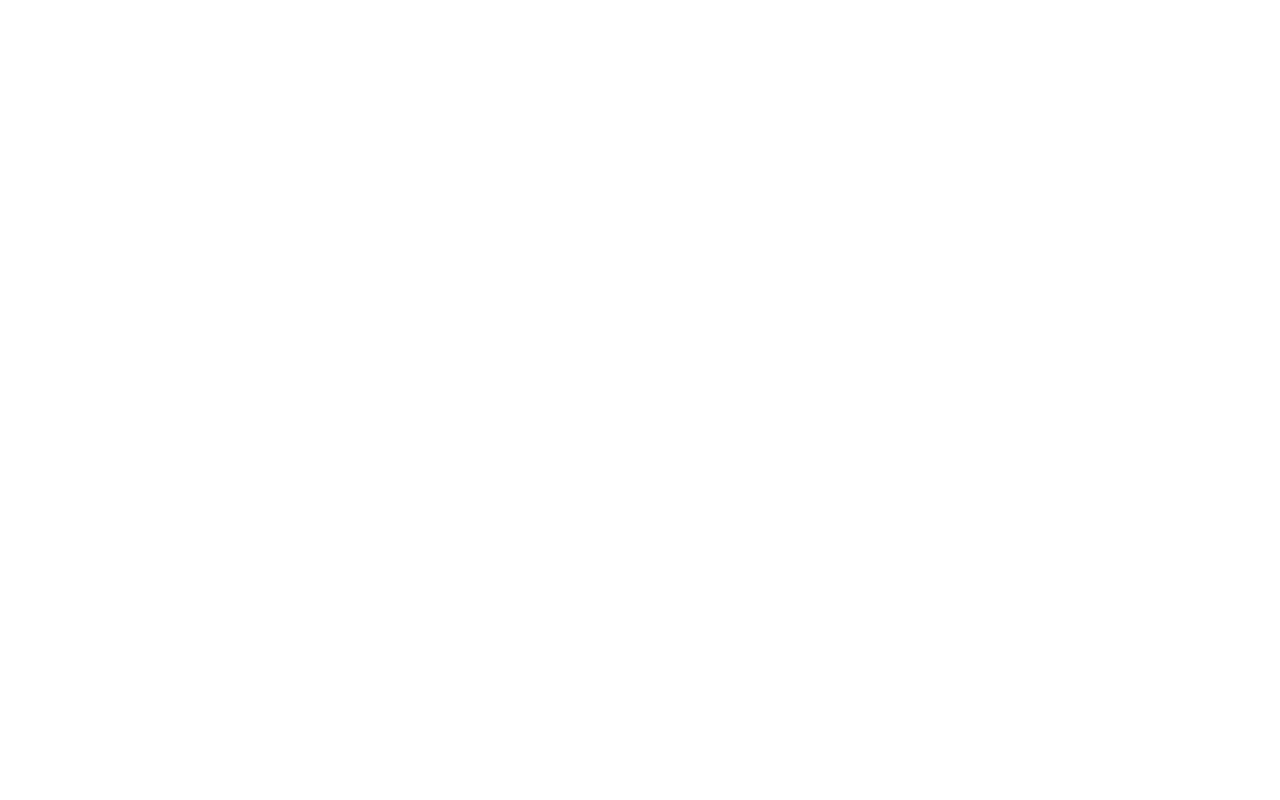
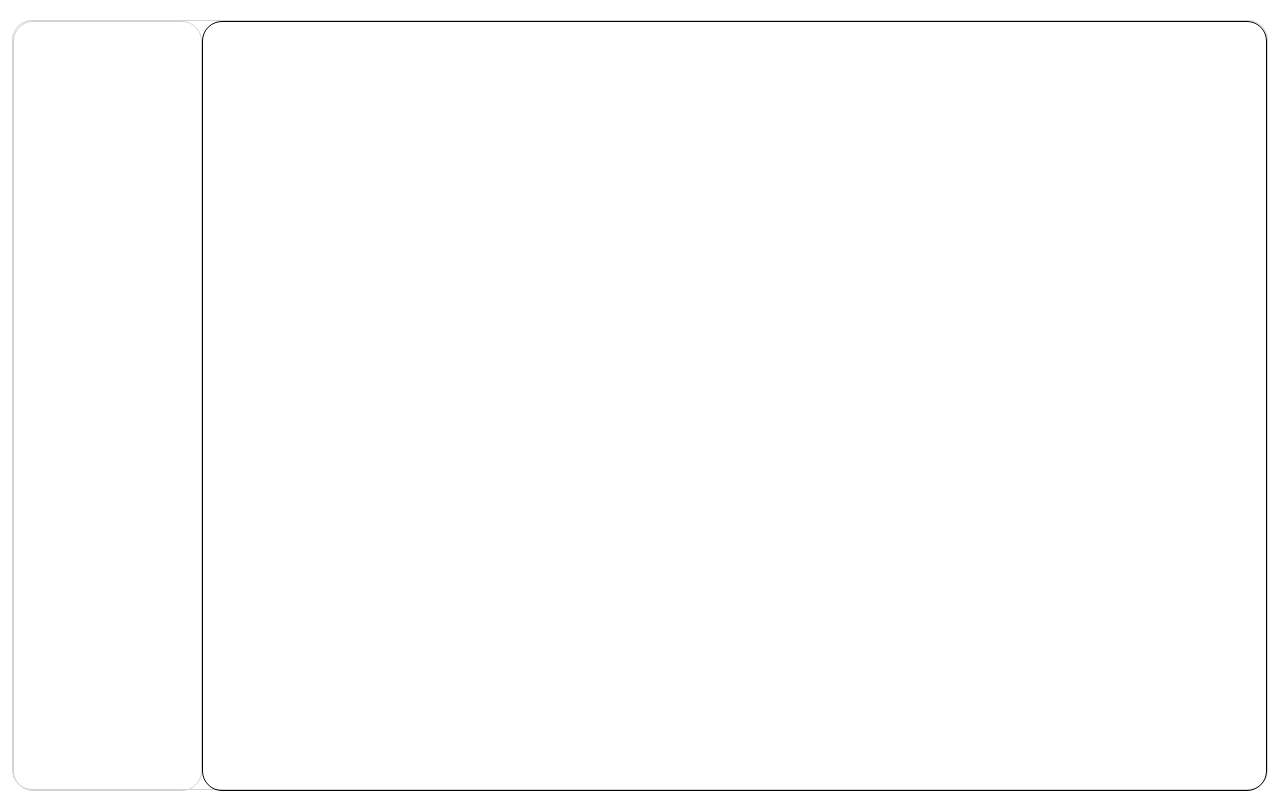
Before and after one commit to DustyDogCodex/To-It, a website built with webpack: page dist/index.html in a window 1280 px wide. Built offline with nearby package versions, Linux system fonts and the light colour scheme; files whose address does not match are found by name.

Commit message:
added divs for adding content. added styling for webpage layout.

```diff
--- a/dist/index.html
+++ b/dist/index.html
@@ -9,8 +9,14 @@
     <link rel="stylesheet" href="normalize.css.css">
 </head>
 <body>
+    <!-- content is the main div that contains EVERYTHING you see on screen -->
     <div class="content">
 
+        <!-- nav contains tabs for swithcing between  project and to do lists -->
+        <div class="nav"></div>
+
+        <!-- display div is where contents of the tab currently selected by the user are displayed -->
+        <div class="display"></div>
     </div>
     <script src="main.js"></script>
 </body>
--- a/dist/style.css
+++ b/dist/style.css
@@ -0,0 +1,34 @@
+body{
+    margin: 0;
+    padding: 0;
+    display: flex;
+    justify-content: center;
+    align-items: center;
+    box-sizing: border-box;
+}
+
+/* inital styling for content div */
+.content {
+    display: flex;
+    margin-top: 20px;
+    border: 1px solid lightgray;
+    border-radius: 20px;
+    height: 96vh;
+    width: 98vw;
+}
+
+/* initial styling for nav div */
+.nav {
+    height: 100%;
+    width: 15%;
+    border: 1px solid lightgray;
+    border-radius: 20px;
+}
+
+/* initial styling for display div */
+.display {
+    height: 100%;
+    width: 85%;
+    border: 1px solid black;
+    border-radius: 20px;
+}
```
